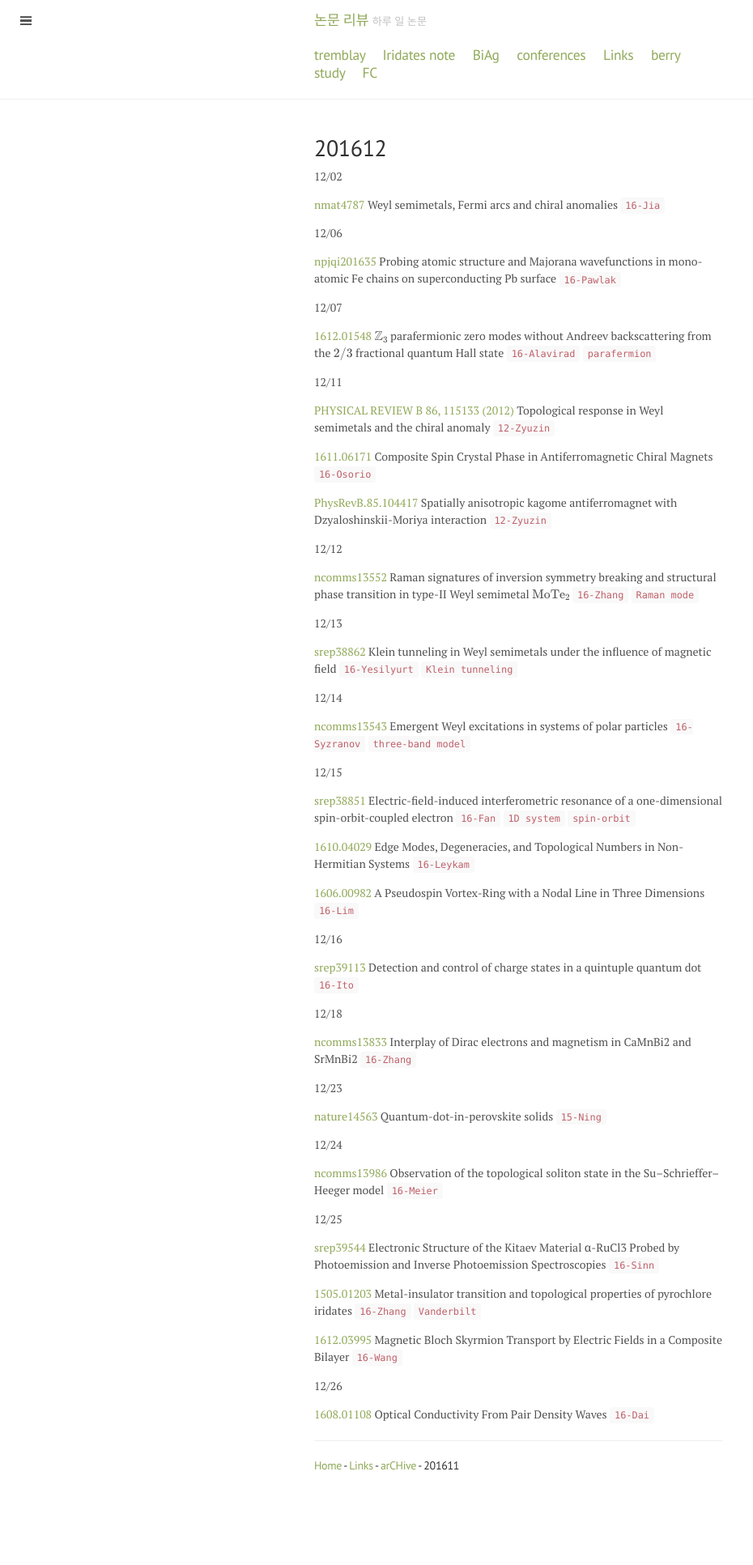
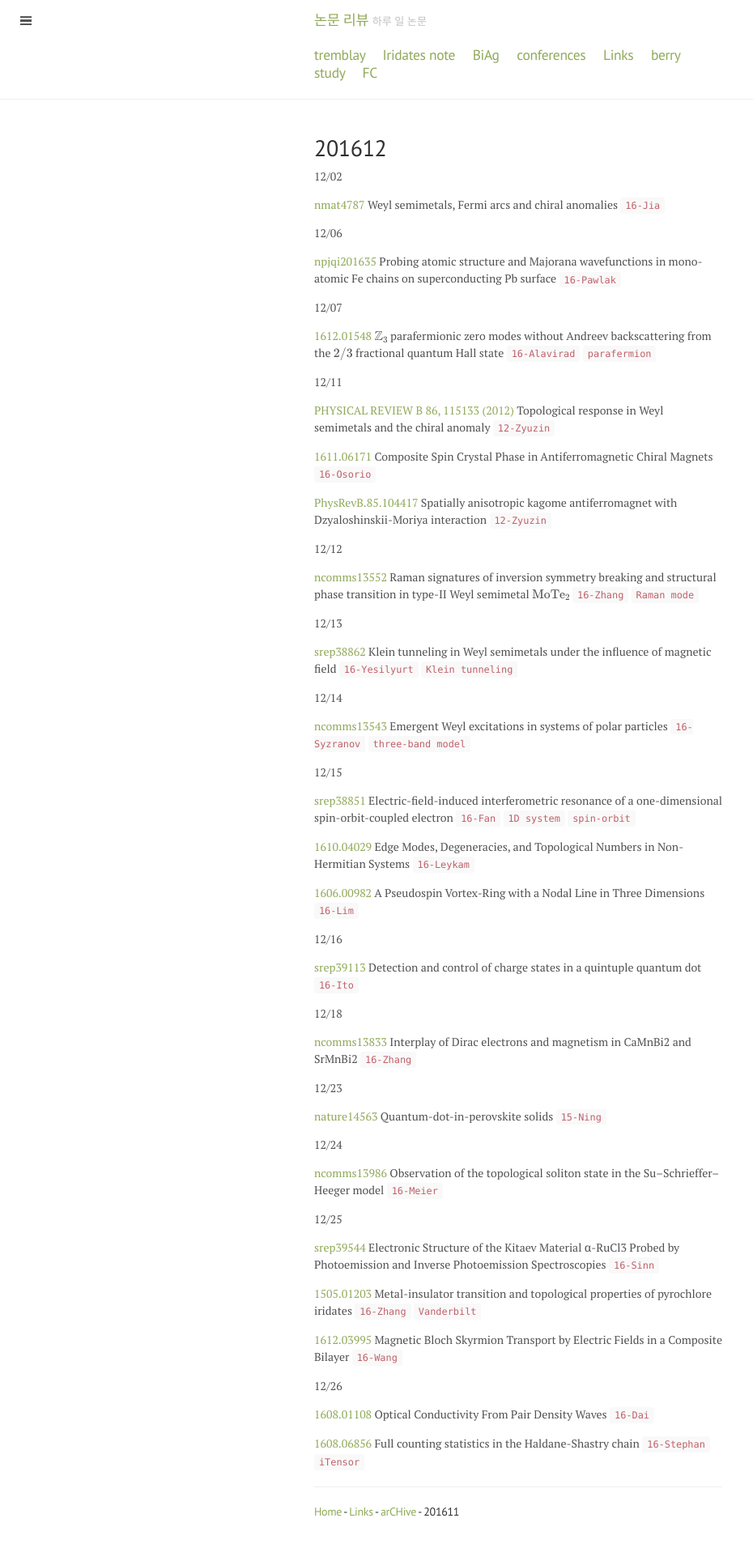
Before and after one commit to qkrwlsghdcjsworlt/work, a Jekyll site: the page built from 201612.md, in a window 1280 px wide. Shown: the whole page at 81% size, without its empty margins (0-930 px from the left). Built offline with Jekyll 4.4.1, drawn with Linux system fonts in a browser that asks for light colours; formulas are drawn with MathJax 3; before the commit the page ends 1875 px from its top, so only the background shows below that.

Commit message:
“update”

```diff
--- a/201612.md
+++ b/201612.md
@@ -74,6 +74,9 @@ quantum Hall state `16-Alavirad` `parafermion`
 
 [1608.01108](https://arxiv.org/abs/1608.01108) Optical Conductivity From Pair Density Waves `16-Dai`
 
+[1608.06856](https://arxiv.org/abs/1608.06856) Full counting statistics in the Haldane-Shastry chain `16-Stephan` `iTensor`
+
+
 
 
 ---
```
